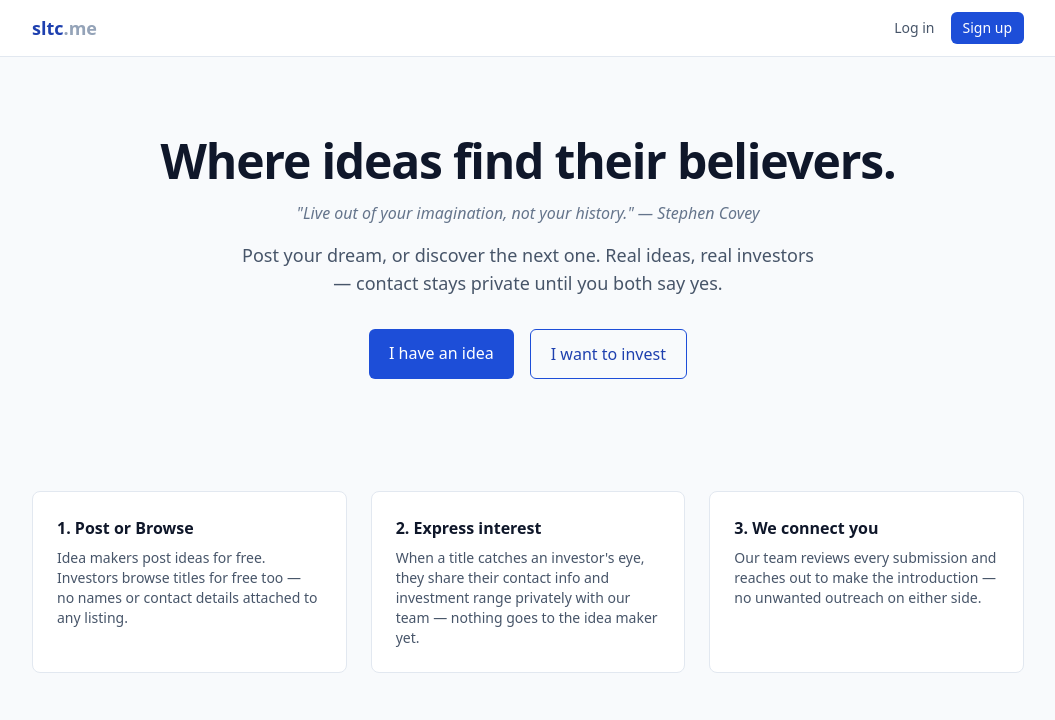
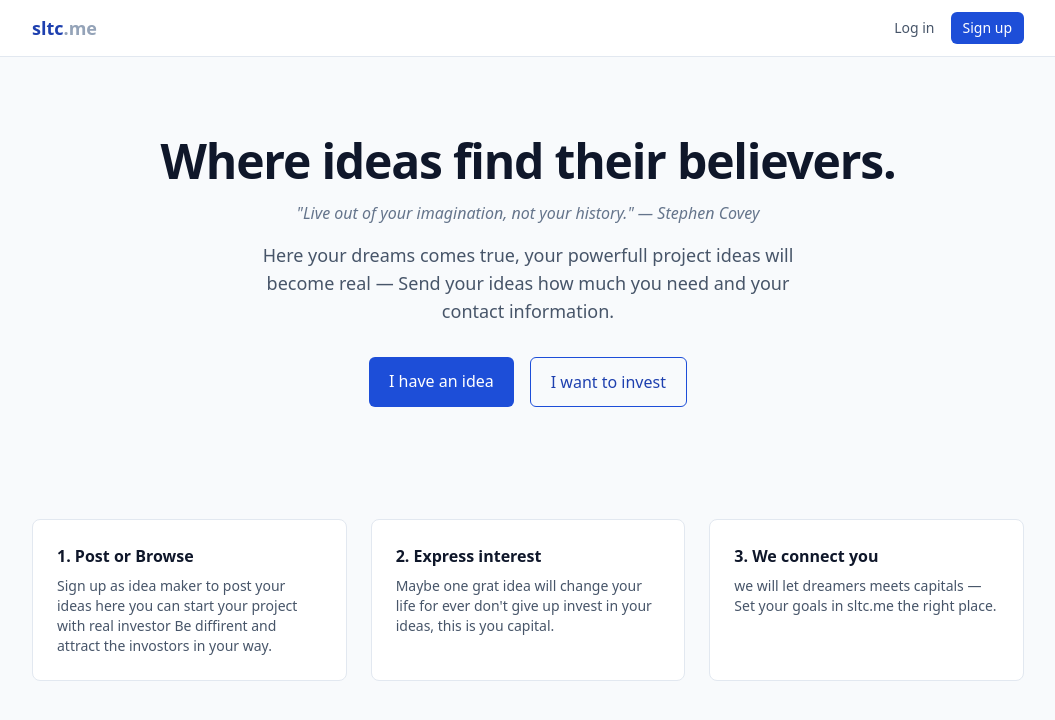
Before and after one commit to rawadylb/SLTC, a Next.js app: page / in a window 1280 px wide. Shown: the top 720 px of the page, without its empty margins (112-1167 px from the left). Built offline with nearby package versions, Linux system fonts and the light colour scheme; no server answers.

Commit message:
update wording on page.tsx

```diff
--- a/app/page.tsx
+++ b/app/page.tsx
@@ -11,8 +11,8 @@ export default function Home() {
           "Live out of your imagination, not your history." — Stephen Covey
         </p>
         <p className="mx-auto mt-4 max-w-xl text-lg text-slate-600">
-          Post your dream, or discover the next one. Real ideas, real investors —
-          contact stays private until you both say yes.
+          Here your dreams comes true, your powerfull project ideas will become real —
+          Send your ideas how much you need and your contact information.
         </p>
         <div className="mt-8 flex justify-center gap-4">
           <Link href="/signup?role=IDEA_MAKER" className="rounded-md bg-brand-600 px-5 py-3 text-white font-medium hover:bg-brand-700">
@@ -28,22 +28,22 @@ export default function Home() {
         <div className="rounded-lg border border-slate-200 bg-white p-6">
           <h3 className="font-semibold text-ink">1. Post or Browse</h3>
           <p className="mt-2 text-sm text-slate-600">
-            Idea makers post ideas for free. Investors browse titles for free too —
-            no names or contact details attached to any listing.
+            Sign up as idea maker to post your ideas here you can start your project with real investor
+            Be diffirent and attract the invostors in your way.
           </p>
         </div>
         <div className="rounded-lg border border-slate-200 bg-white p-6">
           <h3 className="font-semibold text-ink">2. Express interest</h3>
           <p className="mt-2 text-sm text-slate-600">
-            When a title catches an investor's eye, they share their contact info and
-            investment range privately with our team — nothing goes to the idea maker yet.
+            Maybe one grat idea will change your life for ever don't give up
+            invest in your ideas, this is you capital.
           </p>
         </div>
         <div className="rounded-lg border border-slate-200 bg-white p-6">
           <h3 className="font-semibold text-ink">3. We connect you</h3>
           <p className="mt-2 text-sm text-slate-600">
-            Our team reviews every submission and reaches out to make the introduction —
-            no unwanted outreach on either side.
+            we will let dreamers meets capitals —
+            Set your goals in sltc.me the right place.
           </p>
         </div>
       </section>
```
